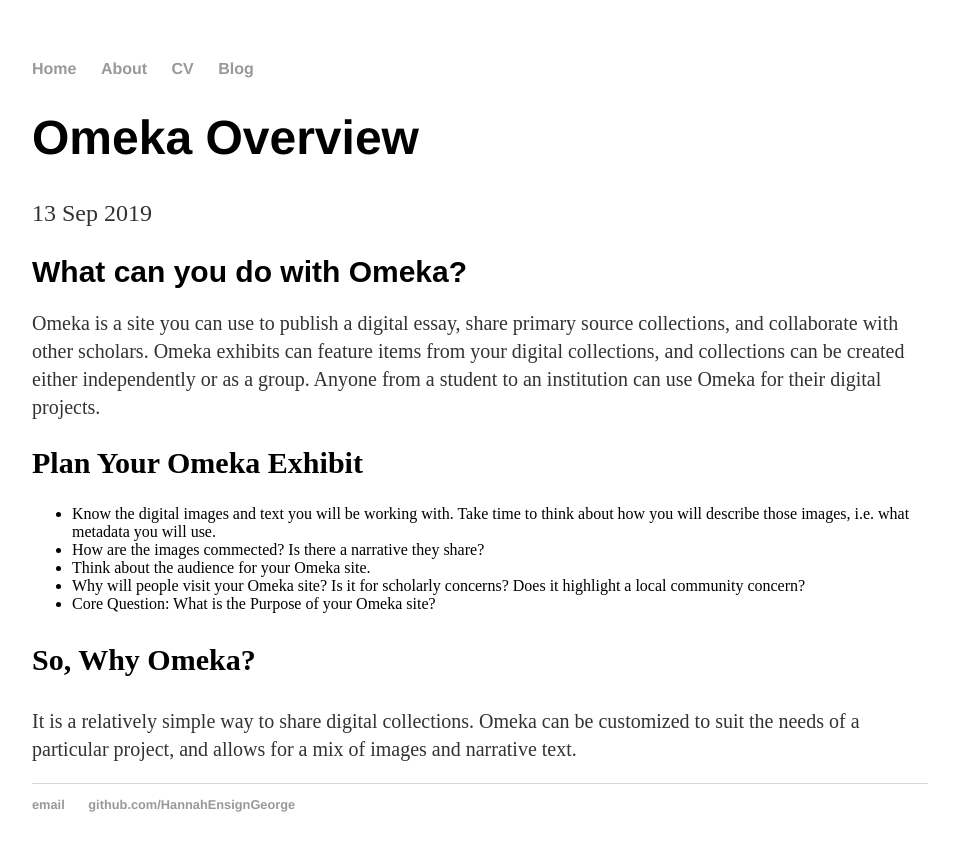
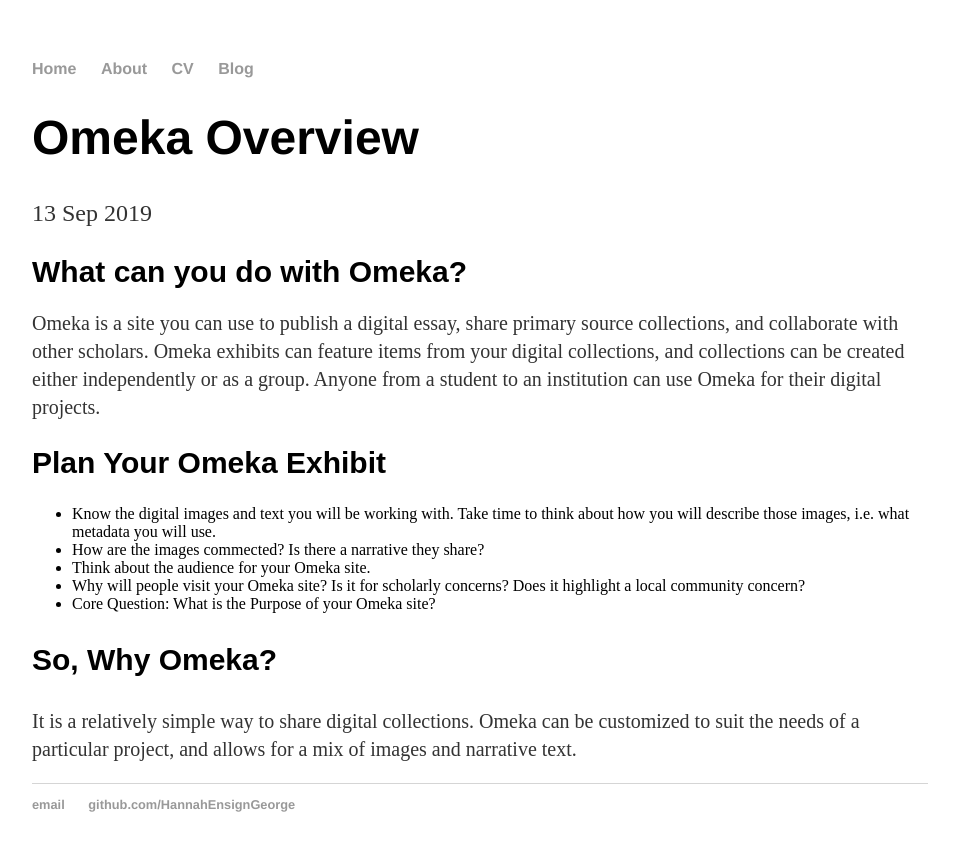
Before and after one commit to HannahEnsignGeorge/HannahEnsignGeorge.github.io, a Jekyll site: the page built from _posts/2019-09-13-Omeka-Overview.md, in a window 1280 px wide. Shown: the top 851 px of the page, without its empty margins (160-1119 px from the left). Built offline with Jekyll 4.4.1, drawn with Linux system fonts in a browser that asks for light colours.

Commit message:
Update 2019-09-13-Omeka-Overview.md

```diff
--- a/_posts/2019-09-13-Omeka-Overview.md
+++ b/_posts/2019-09-13-Omeka-Overview.md
@@ -7,7 +7,7 @@
 <body>
   <h1 style="font-family:Arial;font-size:30px;strong;">What can you do with Omeka?</h1>
     <p style="font-size:20px;">Omeka is a site you can use to publish a digital essay, share primary source collections, and collaborate with other scholars. Omeka exhibits can feature items from your digital collections, and collections can be created either independently or as a group. Anyone from a student to an institution can use Omeka for their digital projects.</p>
-  <h2 style="font-size:30px;strong;">Plan Your Omeka Exhibit</h2>
+  <h2 style="font-family:Arial;font-size:30px;strong;">Plan Your Omeka Exhibit</h2>
     <p style="font-size:20px;">
       <ul>
         <li>Know the digital images and text you will be working with. Take time to think about how you will describe those images, i.e. what metadata you will use.</li>
@@ -17,7 +17,7 @@
         <li>Core Question: What is the Purpose of your Omeka site?</li>
       </ul>
     </p>
-  <h3 style="font-size:30px;strong;">So, Why Omeka?</h3>
+  <h3 style="font-family:Arial;font-size:30px;strong;">So, Why Omeka?</h3>
     <p style="font-size:20px;">It is a relatively simple way to share digital collections. Omeka can be customized to suit the needs of a particular project, and allows for a mix of images and narrative text.</p>
 </body>
 </html>
```
